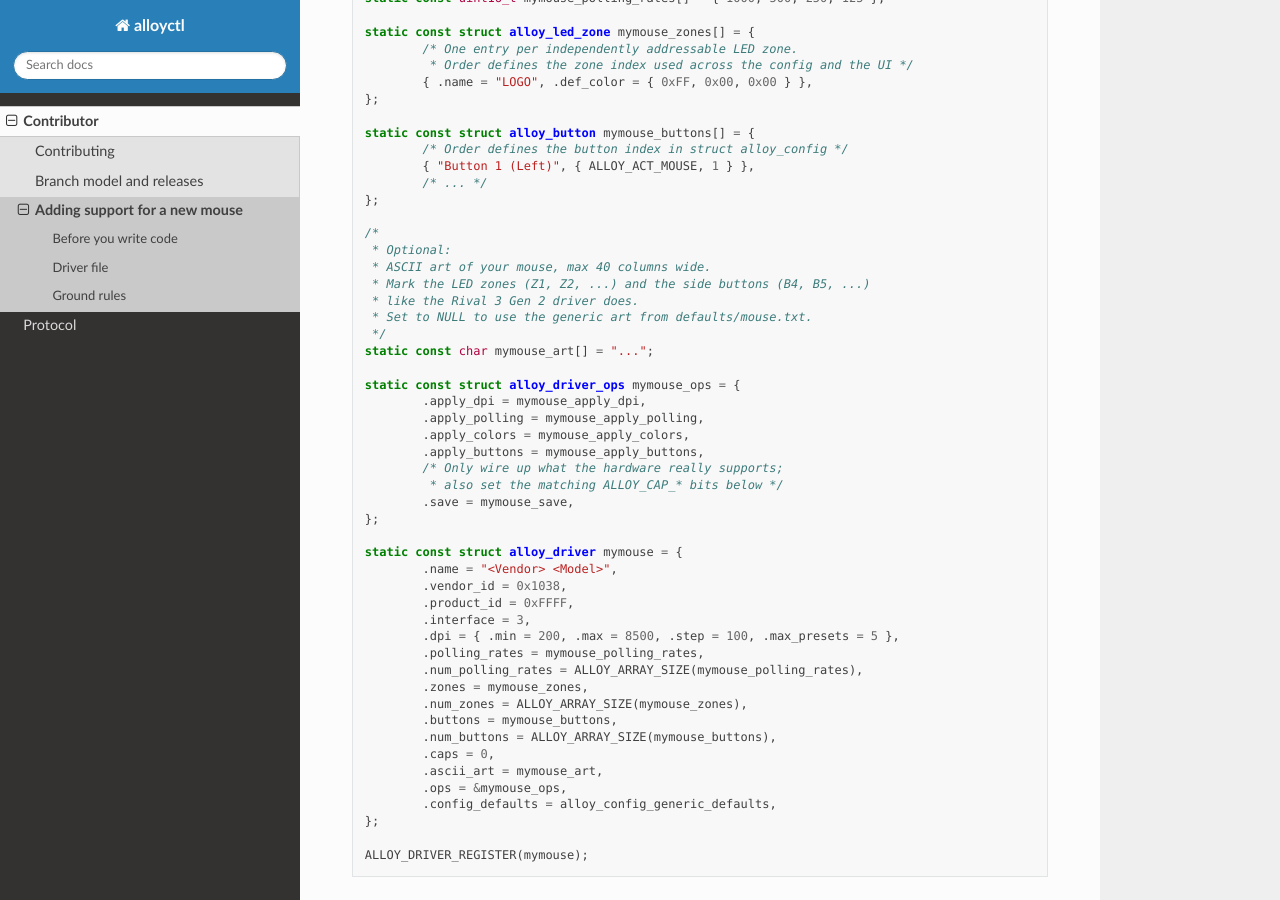
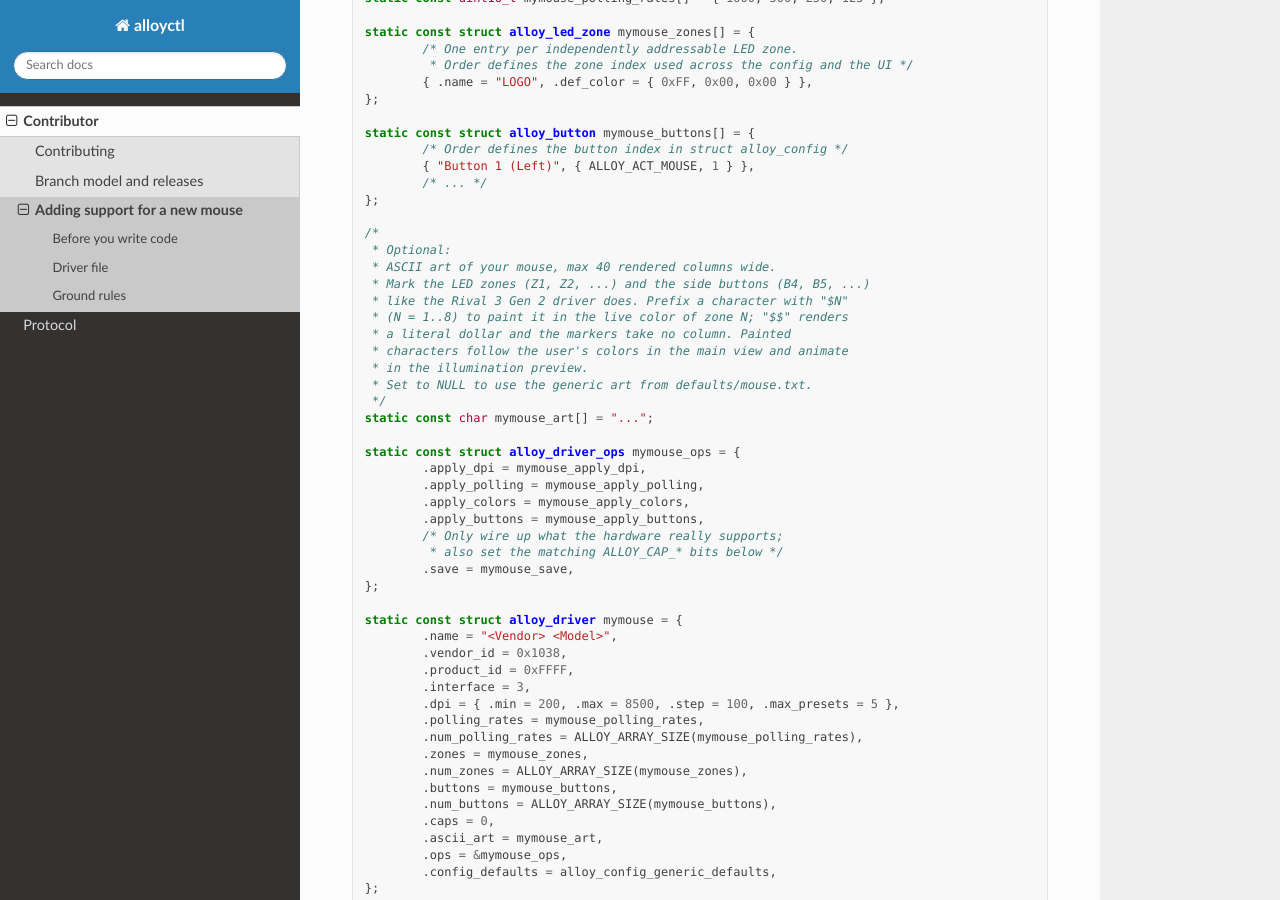
Before and after one commit to szymonwilczek/alloyctl, a Sphinx documentation site: the page built from Documentation/contributor/adding-a-driver.rst, in a window 1280 px wide and 900 px high, scrolled down 1410 px. Built offline with Sphinx 7.4.7 and the Read the Docs theme 3.1.0, drawn with Linux system fonts in a browser that asks for light colours.

Commit message:
feat: mark up the bundled mouse art with zone colors
Put the new zone markup to work in every drawing we ship. Both Rival 3
arts paint their Z1-Z3 rails and side labels in the matching zone
colors, the Gen 1 art additionally paints the logo blob and its Z4
label as the fourth zone, and the generic fallback art tints its side
walls in three bands so even a driver without custom art shows
reactive colors. Rendered geometry is untouched - the markers occupy
no columns - which was verified by stripping the markup and comparing
against the previous drawings character by character.

The driver-writing guide documents the marker syntax next to the art
advice it already gives.

Signed-off-by: Szymon Wilczek <swilczek.lx@gmail.com>

```diff
--- a/Documentation/contributor/adding-a-driver.rst
+++ b/Documentation/contributor/adding-a-driver.rst
@@ -91,9 +91,13 @@
 
    /*
     * Optional:
-    * ASCII art of your mouse, max 40 columns wide.
+    * ASCII art of your mouse, max 40 rendered columns wide.
     * Mark the LED zones (Z1, Z2, ...) and the side buttons (B4, B5, ...)
-    * like the Rival 3 Gen 2 driver does.
+    * like the Rival 3 Gen 2 driver does. Prefix a character with "$N"
+    * (N = 1..8) to paint it in the live color of zone N; "$$" renders
+    * a literal dollar and the markers take no column. Painted
+    * characters follow the user's colors in the main view and animate
+    * in the illumination preview.
     * Set to NULL to use the generic art from defaults/mouse.txt.
     */
    static const char mymouse_art[] = "...";
```
Also changed, not shown: 3 other files.
